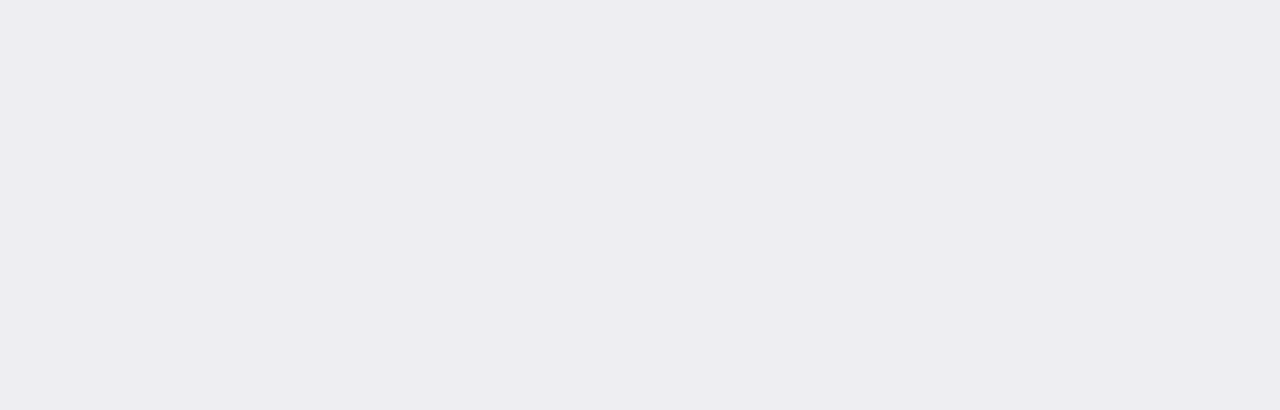
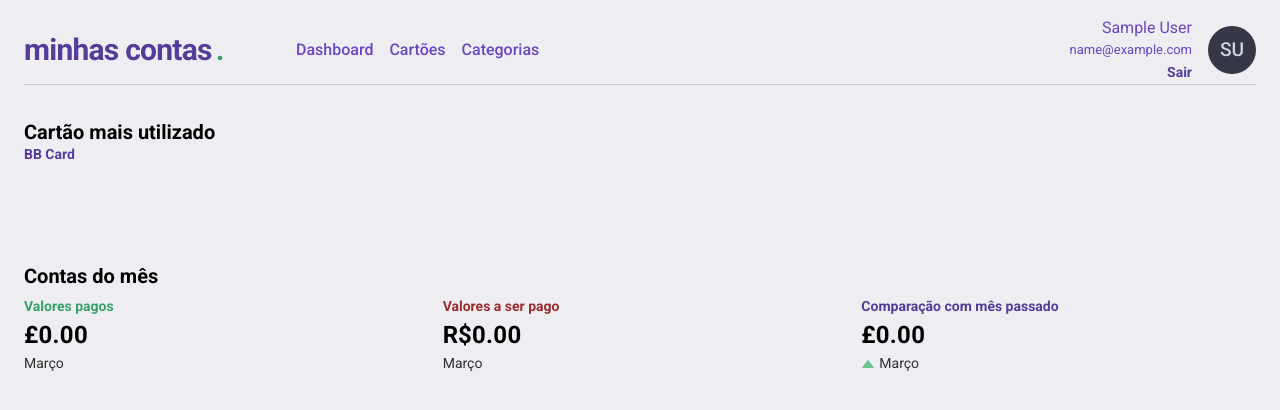
Before and after one commit to moriuriel/frontend-application, a React (Vite) app: page /dashboard in a window 1280 px wide. Before the commit this address had no page. Shown: the top 410 px of the page. Built offline with nearby package versions, Linux system fonts and the light colour scheme; sample sign-in values are in the browser's storage.

Commit message:
feat: adicionando link para dashboard

```diff
--- a/src/components/Header/index.tsx
+++ b/src/components/Header/index.tsx
@@ -9,6 +9,7 @@ export function Header() {
       <Flex as="header" w="100%"  align="center">
         <Logo />
         <Flex justifyContent="center">
+          <NavLink href="/dashboard">Dashboard</NavLink>
           <NavLink href="/cartoes">Cartões</NavLink>
           <NavLink href="/categorias">Categorias</NavLink>
         </Flex>
--- a/src/modules/cards/index.tsx
+++ b/src/modules/cards/index.tsx
@@ -176,7 +176,7 @@ function Cards() {
                     </Box>
                   </Stack>
                 </CardBody>
-                <Divider />
+                <Divider color="gray.100"/>
                 <CardFooter>
                   <Flex align="center" justifyContent="space-between" w="100%">
                     <IconButton
--- a/src/modules/categories/index.tsx
+++ b/src/modules/categories/index.tsx
@@ -182,7 +182,7 @@ function Categories() {
                     </Box>
                   </Stack>
                 </CardBody>
-                <Divider />
+                <Divider color="gray.100"/>
                 <CardFooter>
                   <ButtonGroup>
                     <IconButton
--- /dev/null
+++ b/src/modules/dashboard/index.tsx
@@ -0,0 +1,77 @@
+import {
+  Flex,
+  Grid,
+  GridItem,
+  Heading,
+  Stat,
+  StatArrow,
+  StatHelpText,
+  StatLabel,
+  StatNumber
+} from "@chakra-ui/react";
+import { Header } from "../../components/Header";
+
+function Dashboard() {
+  return (
+    <>
+      <Header />
+      <Flex
+        flexDirection="column"
+        maxWidth={1480}
+        w="100%"
+        my="6"
+        mx="auto"
+        px="6"
+      >
+        <Flex mb={20} flexDirection="column">
+          <Heading as='h4' size='md'>Cartão mais utilizado</Heading>
+          <GridItem w="100%" h="10">
+            <Stat>
+              <StatLabel color="purple.700" fontWeight="bold">
+                BB Card
+              </StatLabel>
+            </Stat>
+          </GridItem>
+        </Flex>
+        <Flex mb="2" flexDirection="column">
+          <Heading as='h4' size='md'>Contas do mês</Heading>
+        </Flex>
+        <Grid templateColumns="repeat(3, 1fr)" gap={6}>
+          <GridItem w="100%" h="10">
+            <Stat>
+              <StatLabel color="green.500" fontWeight="bold">
+                Valores pagos
+              </StatLabel>
+              <StatNumber>£0.00</StatNumber>
+              <StatHelpText>Março</StatHelpText>
+            </Stat>
+          </GridItem>
+          <GridItem w="100%" h="10">
+            <Stat>
+              <StatLabel color="red.700" fontWeight="bold">
+                Valores a ser pago
+              </StatLabel>
+              <StatNumber>R$0.00</StatNumber>
+              <StatHelpText>Março</StatHelpText>
+            </Stat>
+          </GridItem>
+          <GridItem w="100%" h="10">
+            <Stat>
+              <StatLabel color="purple.700" fontWeight="bold">
+                Comparação com mês passado
+              </StatLabel>
+              <StatNumber>£0.00</StatNumber>
+              <StatHelpText>
+                <StatArrow type="increase" />
+                Março
+              </StatHelpText>
+            </Stat>
+          </GridItem>
+        </Grid>
+
+      </Flex>
+    </>
+  );
+}
+
+export { Dashboard };
--- a/src/shared/routes/index.tsx
+++ b/src/shared/routes/index.tsx
@@ -1,6 +1,7 @@
 import { Route, Routes } from 'react-router-dom'
 import { Cards } from '../../modules/cards'
 import { Categories } from '../../modules/categories'
+import { Dashboard } from '../../modules/dashboard'
 import { SignIn } from '../../modules/signIn'
 import { SignUp } from '../../modules/signUp'
 import { PrivateRoute } from './Route'
@@ -10,11 +11,15 @@ function Router() {
     <Routes>
       <Route
         path="/cartoes"
-        element={<PrivateRoute path="dashboard" component={Cards} />}
+        element={<PrivateRoute path="/cartoes" component={Cards} />}
+      />
+       <Route
+        path="/dashboard"
+        element={<PrivateRoute path="/dashboard" component={Dashboard} />}
       />
       <Route
         path="/categorias"
-        element={<PrivateRoute path="dashboard" component={Categories} />}
+        element={<PrivateRoute path="/categorias" component={Categories} />}
       />
       <Route path="/" element={<SignIn />} />
       <Route path="/signup" element={<SignUp />} />
```
